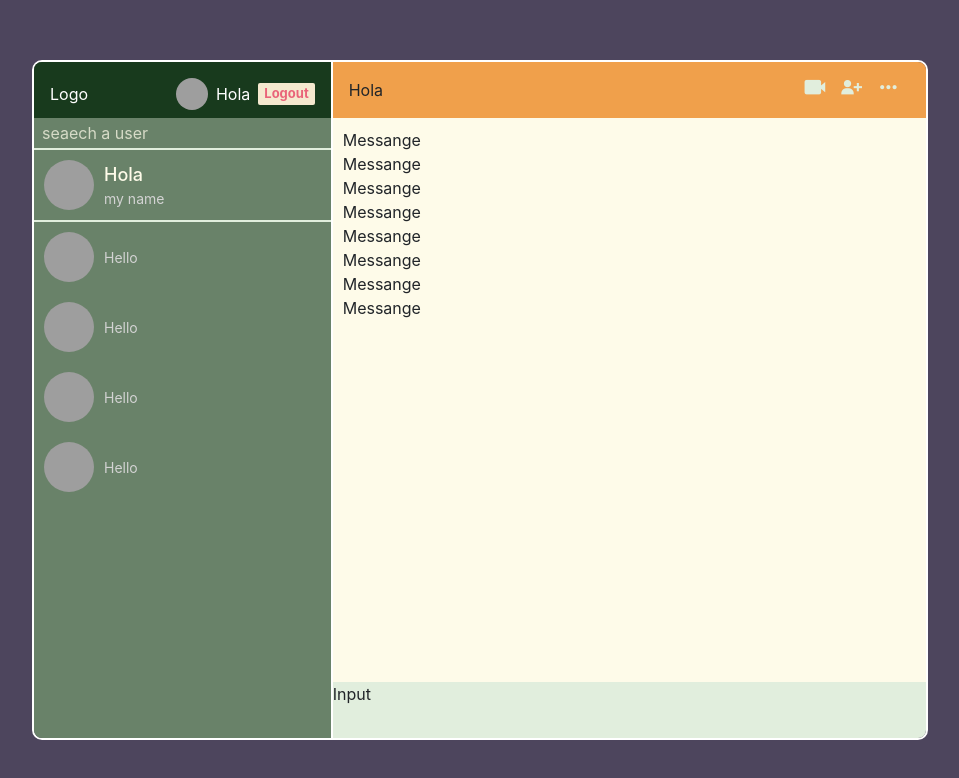
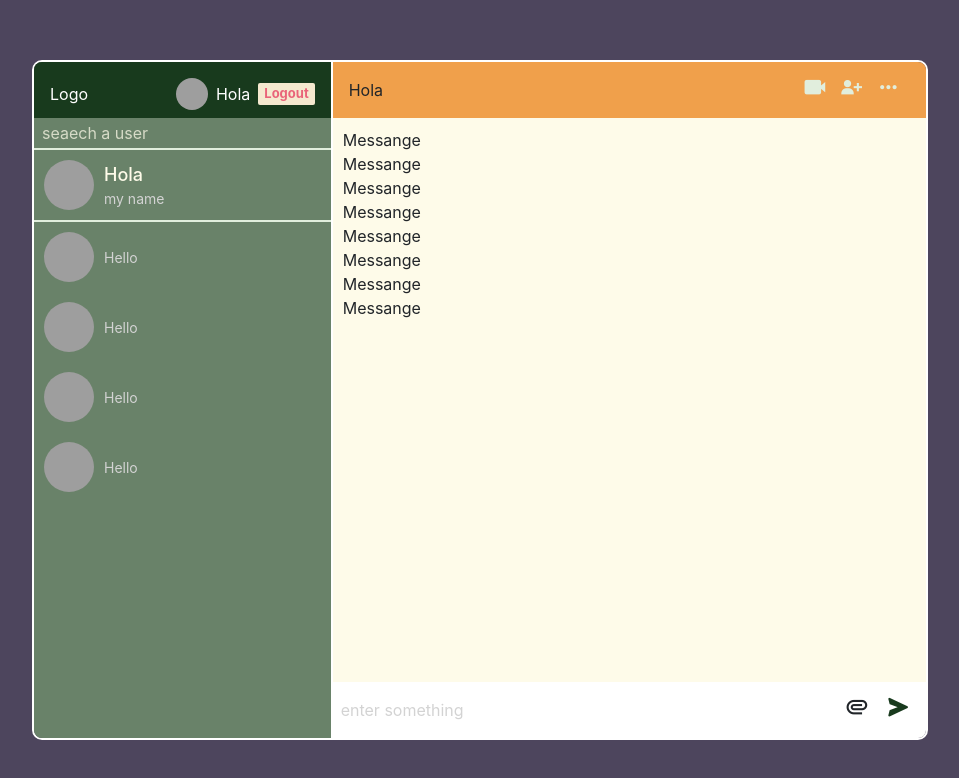
Before and after one commit to ui-vivek/ChatHive, a React (Create React App) app: page / in a window 1280 px wide. Shown: the top 778 px of the page, without its empty margins (160-1119 px from the left). Built offline with nearby package versions, Linux system fonts and the light colour scheme; grey boxes are pictures that could not be loaded; the HTML template or start-up script is replaced by a standard one.

Commit message:
adding message input

```diff
--- a/src/components/Input.jsx
+++ b/src/components/Input.jsx
@@ -2,6 +2,13 @@ import React from 'react'
 
 export default function Input() {
   return (
-    <div className='input'>Input</div>
+    <div className='input'>
+      <input type='text' placeholder='enter something'/>
+      <div className="send">
+      <input type='file' id='file' style={{display:'none'}}/>
+      <span><label htmlFor='file'> <i class='bx bx-paperclip bx-sm'></i></label></span>
+      <span><i class='bx bxs-send bx-sm' style={{color:'#183a1d'}}  ></i></span>
+      </div>
+    </div>
   )
 }
--- a/src/pages/style/home.scss
+++ b/src/pages/style/home.scss
@@ -101,31 +101,59 @@
     }
     .chat {
       flex: 2;
-      .chatInfo{
+      .chatInfo {
         height: 3.5rem;
         padding: 1rem;
-        background-color: #F0A04B;
+        background-color: #f0a04b;
         display: flex;
         justify-content: space-between;
         align-items: center;
       }
-      .chatIcon{
+      .chatIcon {
         padding-right: 0.2rem;
-        span{
-            margin: 0px 6px;
-            cursor: pointer;
+        span {
+          margin: 0px 6px;
+          cursor: pointer;
         }
       }
 
-      .messages{
-        background-color: #FEFBE9;
+      .messages {
+        background-color: #fefbe9;
         height: calc(100% - 7rem);
         padding: 10px;
       }
 
-      .input{
-        background-color: #E1EEDD;
+      .input {
+        // background-color: #e1eedd;
+        background-color: white;
         height: 3.5rem;
+        // padding: 0.5rem;
+        display: flex;
+        justify-content: space-between;
+        align-items: center;
+        input {
+          padding: 0.5rem;
+
+          width: 100%;
+          border: none;
+          outline: none;
+          font-size: 1rem;
+          &::placeholder {
+            color: lightgrey;
+          }
+        }
+        .send {
+          display: flex;
+          align-items: center;
+          gap: 1rem;
+          padding: 1rem;
+          span {
+            cursor: pointer;
+            label{
+            cursor: pointer;
+            }
+          }
+        }
       }
     }
   }
```
